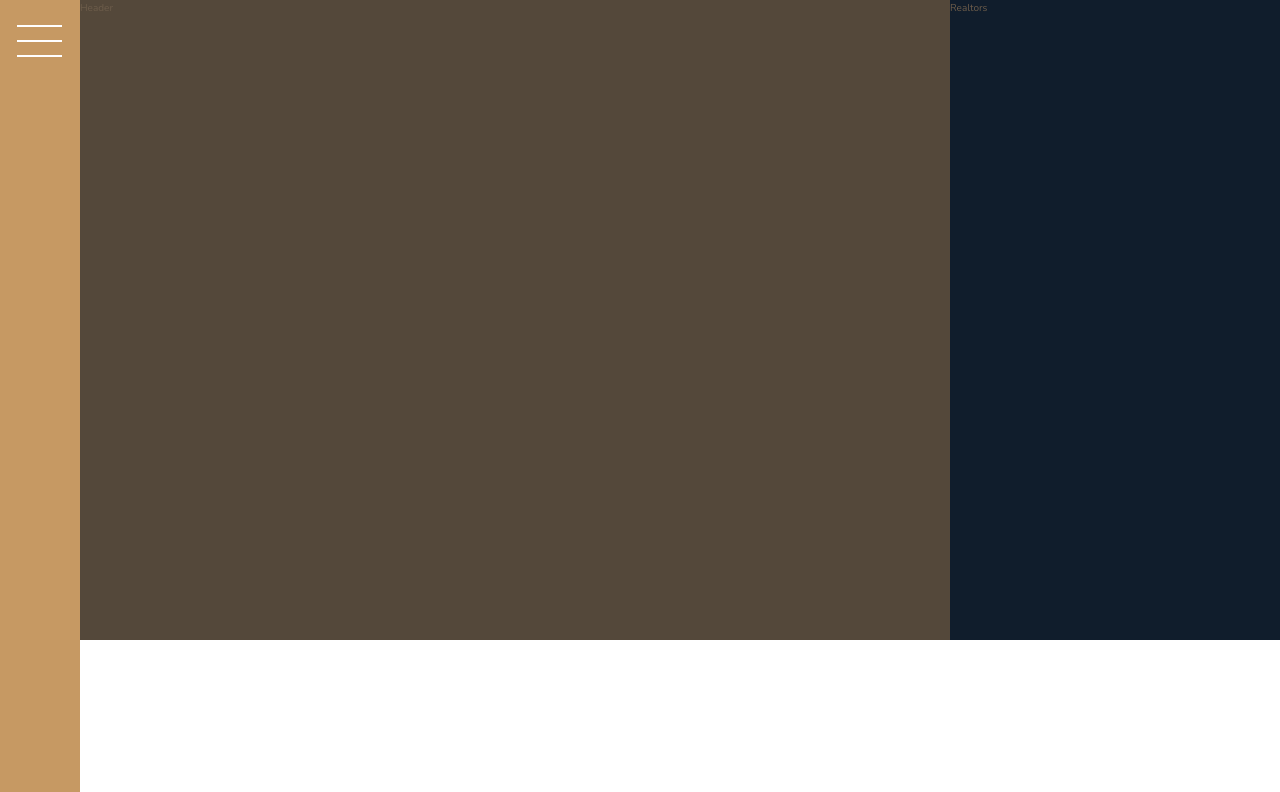
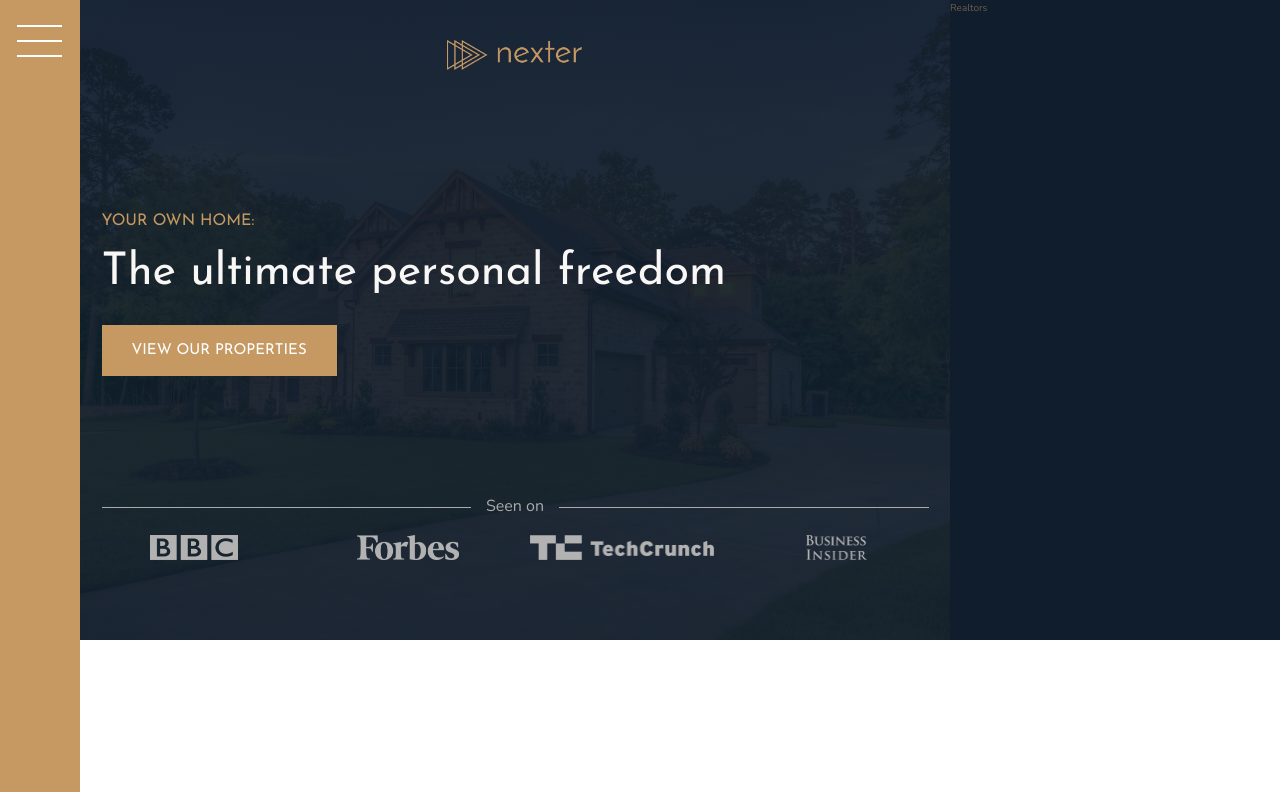
Before and after one commit to RayBDev/nexter, a React app: page / in a window 1280 px wide. Shown: the top 792 px of the page. Built offline with nearby package versions, Linux system fonts and the light colour scheme.

Commit message:
Added header

```diff
--- a/src/assets/sass/_header.scss
+++ b/src/assets/sass/_header.scss
@@ -1,4 +1,61 @@
 .header {
   background-color: $color-grey-dark-1;
   grid-column: full-start / col-end 6;
+  background-image: linear-gradient(
+      rgba($color-secondary, 0.93),
+      rgba($color-secondary, 0.93)
+    ),
+    url(../../assets/img/hero.jpeg);
+  background-size: cover;
+  background-position: center;
+  padding: 8rem;
+  padding-top: 4rem;
+
+  display: grid;
+  grid-template-rows: 1fr min-content 6rem 1fr;
+  grid-template-columns: max-content;
+  grid-row-gap: 1.5rem;
+  justify-content: center;
+
+  &__logo {
+    height: 3rem;
+    justify-self: center;
+  }
+
+  &__btn {
+    align-self: start;
+    justify-self: start;
+  }
+
+  &__seenon {
+    &-text {
+      display: grid;
+      grid-template-columns: 1fr max-content 1fr;
+      grid-column-gap: 1.5rem;
+      align-items: center;
+
+      font-size: 1.6rem;
+      color: $color-grey-light-2;
+
+      &::before,
+      &::after {
+        content: "";
+        height: 1px;
+        display: block;
+        background-color: currentColor;
+      }
+    }
+
+    &-logos {
+      display: grid;
+      grid-template-columns: repeat(4, 1fr);
+      grid-column-gap: 3rem;
+      justify-items: center;
+
+      img {
+        height: 2.5rem;
+        filter: brightness(70%);
+      }
+    }
+  }
 }
--- a/src/assets/sass/_typography.scss
+++ b/src/assets/sass/_typography.scss
@@ -5,6 +5,9 @@
 
 .heading-1 {
   @extend %heading;
+  font-size: 4.5rem;
+  color: $color-grey-light-1;
+  line-height: 1;
 }
 
 .heading-2 {
--- a/src/components/sections/Header/Header.js
+++ b/src/components/sections/Header/Header.js
@@ -1,5 +1,25 @@
 import React from "react";
 
-const Header = () => <header className="header">Header</header>;
+import logo from "../../../assets/img/logo.png";
+import logobbc from "../../../assets/img/logo-bbc.png";
+import logoforbes from "../../../assets/img/logo-forbes.png";
+import logotechcrunch from "../../../assets/img/logo-techcrunch.png";
+import logobi from "../../../assets/img/logo-bi.png";
+
+const Header = () => (
+  <header className="header">
+    <img src={logo} alt="Nexter logo" className="header__logo" />
+    <h3 className="heading-3">Your own home:</h3>
+    <h1 className="heading-1">The ultimate personal freedom</h1>
+    <button className="btn header__btn">View our properties</button>
+    <div className="header__seenon-text">Seen on</div>
+    <div className="header__seenon-logos">
+      <img src={logobbc} alt="Seen on BBC logo" />
+      <img src={logoforbes} alt="Seen on Forbes logo" />
+      <img src={logotechcrunch} alt="Seen on TechCrunch logo" />
+      <img src={logobi} alt="Seen on Business Insider logo" />
+    </div>
+  </header>
+);
 
 export default Header;
```
